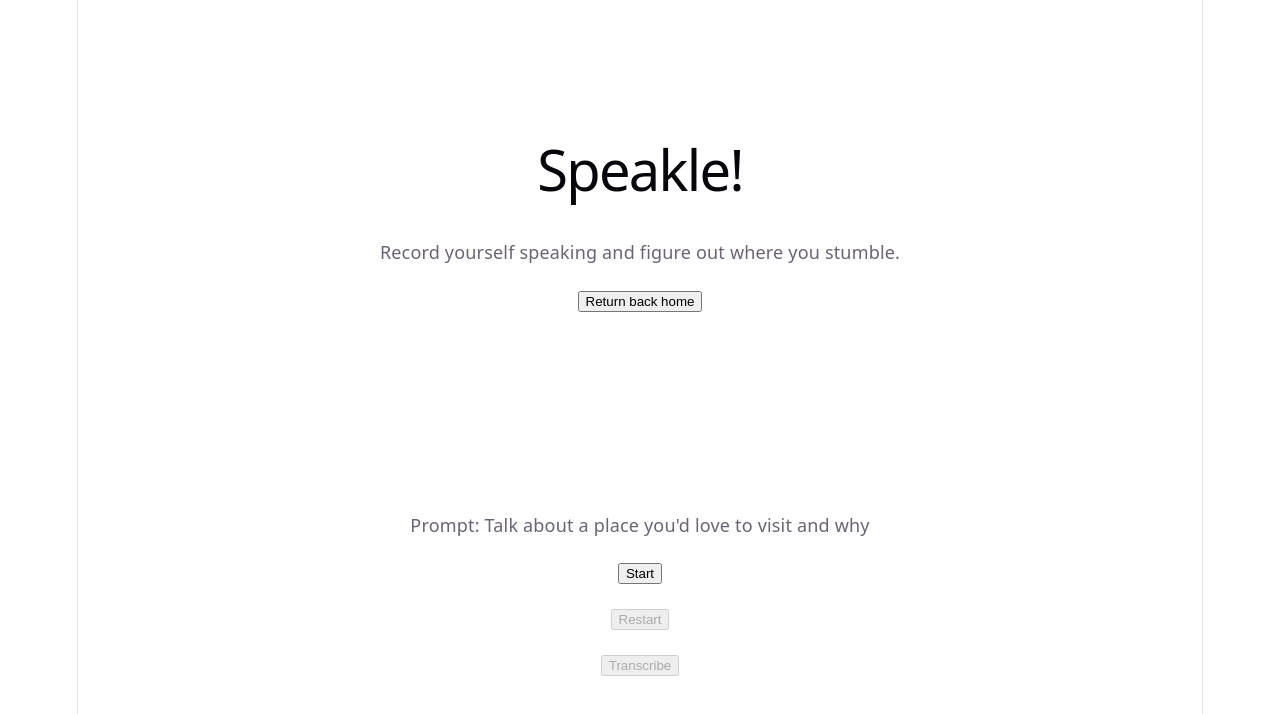
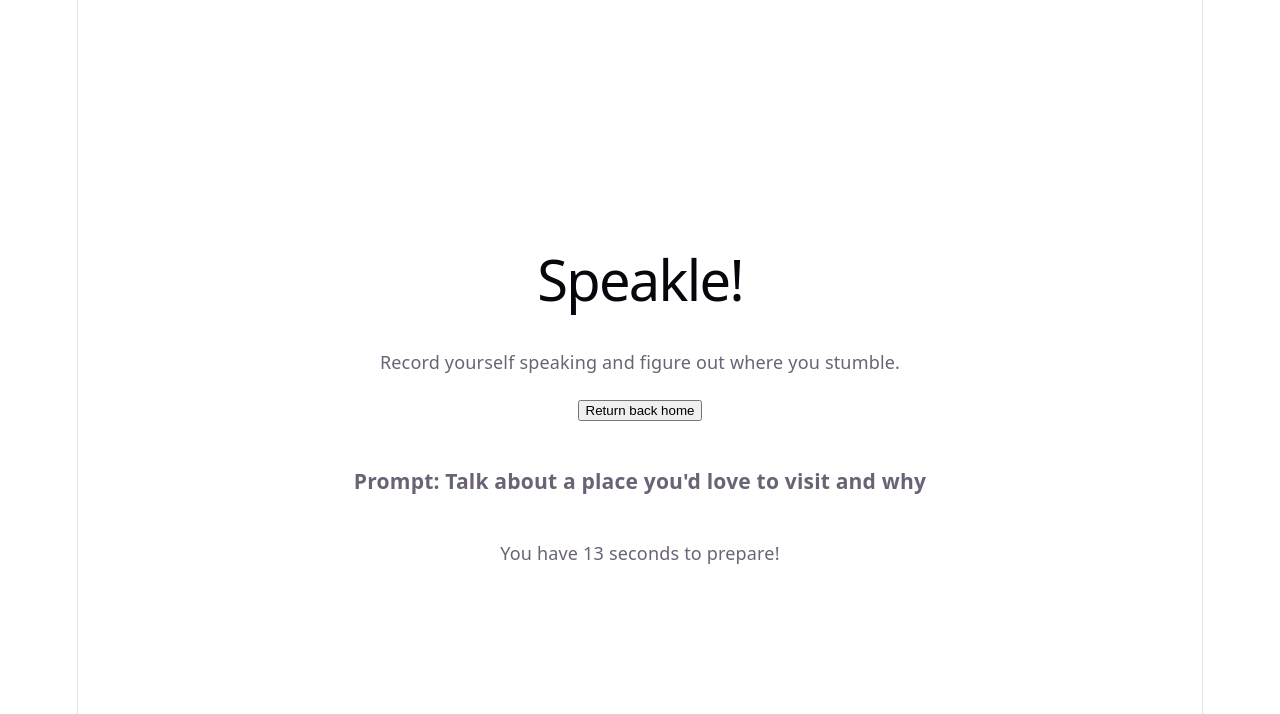
Before and after one commit to ezhang07/speakle, a React (Vite) app in the folder frontend/: page /record in a window 1280 px wide. Both pictures are taken after a click on the button "Casual". Shown: the top 714 px of the page. Built offline with nearby package versions, Linux system fonts and the light colour scheme; no server answers.

Commit message:
Add prep phase, 15 second preparation for prompts before rec

```diff
--- a/frontend/src/Record.tsx
+++ b/frontend/src/Record.tsx
@@ -26,8 +26,9 @@ function Record() {
   const restartRec = useRef(false);
   const playbackRef = useRef<HTMLVideoElement>(null);
 
-  type Phase = 'setup' | 'recording' | 'review'
+  type Phase = 'setup' | 'prep' | 'recording' | 'review'
   const [phase, setPhase] = useState<Phase>('setup')
+  const [secondsBeforeRec, setSecondsBeforeRec] = useState(15)
 
 
   // Runs when the user clicks "Transcribe".
@@ -114,6 +115,18 @@ function Record() {
     mediaRecorder.current?.stop();
   }
 
+  function seekTime(time: number) {
+    if (!playbackRef.current) return;
+    playbackRef.current.currentTime = Math.max(0, time - transcriptionClickOffset);
+    playbackRef.current.play();
+  }
+
+  function selectPrompt(cat: 'casual' | 'behavioural') {
+    const filteredPrompts = prompts.filter(p => p.category === cat);
+    setPrompt(filteredPrompts[Math.floor(Math.random() * filteredPrompts.length)]);
+    setPhase('prep');
+  }
+
   useEffect(() => {
     if (phase !== 'recording') return; // only run once we are in the recording phase
 
@@ -150,17 +163,25 @@ function Record() {
     };
   }, [phase]);
 
-  function seekTime(time: number) {
-    if (!playbackRef.current) return;
-    playbackRef.current.currentTime = Math.max(0, time - transcriptionClickOffset);
-    playbackRef.current.play();
-  }
+  // 15s timer for user after selecting prompt, prep for 20 seconds before auto-starting rec
+  useEffect(() => {
+    if (phase !== 'prep') return;
 
-  function selectPrompt(cat: 'casual' | 'behavioural') {
-    const filteredPrompts = prompts.filter(p => p.category === cat);
-    setPrompt(filteredPrompts[Math.floor(Math.random() * filteredPrompts.length)]);
-    setPhase('recording');
-  }
+    setSecondsBeforeRec(15);
+
+    const id = setInterval(() => {
+      setSecondsBeforeRec(s => s - 1);
+    }, 1000);
+
+    return () => clearInterval(id);
+  }, [phase]);
+
+  useEffect(() => {
+    if (phase === 'prep' && secondsBeforeRec <= 0) {
+      setPhase('recording');
+    }
+  }, [phase, secondsBeforeRec]);
+
 
   return (
     <section id="center">
@@ -177,7 +198,13 @@ function Record() {
       <button type="button" onClick={() => {selectPrompt('behavioural')}}>Behavioural</button>
       </>)}
 
+      {phase === 'prep' && (<>
+      <h3>Prompt: {prompt?.text}</h3>
+      <p>
+        You have {secondsBeforeRec} seconds to prepare!
+      </p>
 
+      </>)}
 
       {phase === 'recording' && (<>
       <video ref={videoRef} autoPlay playsInline muted>
```
